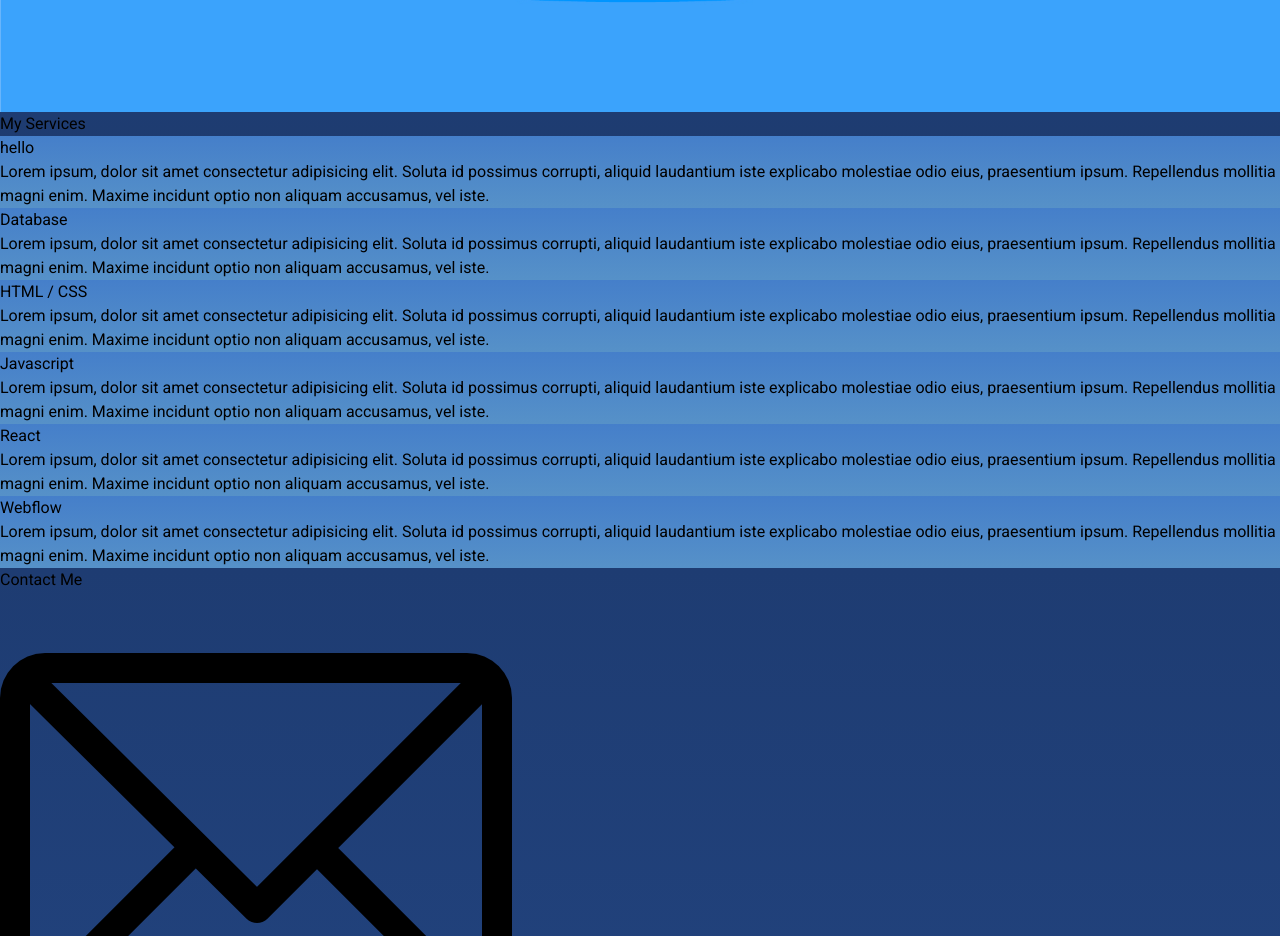
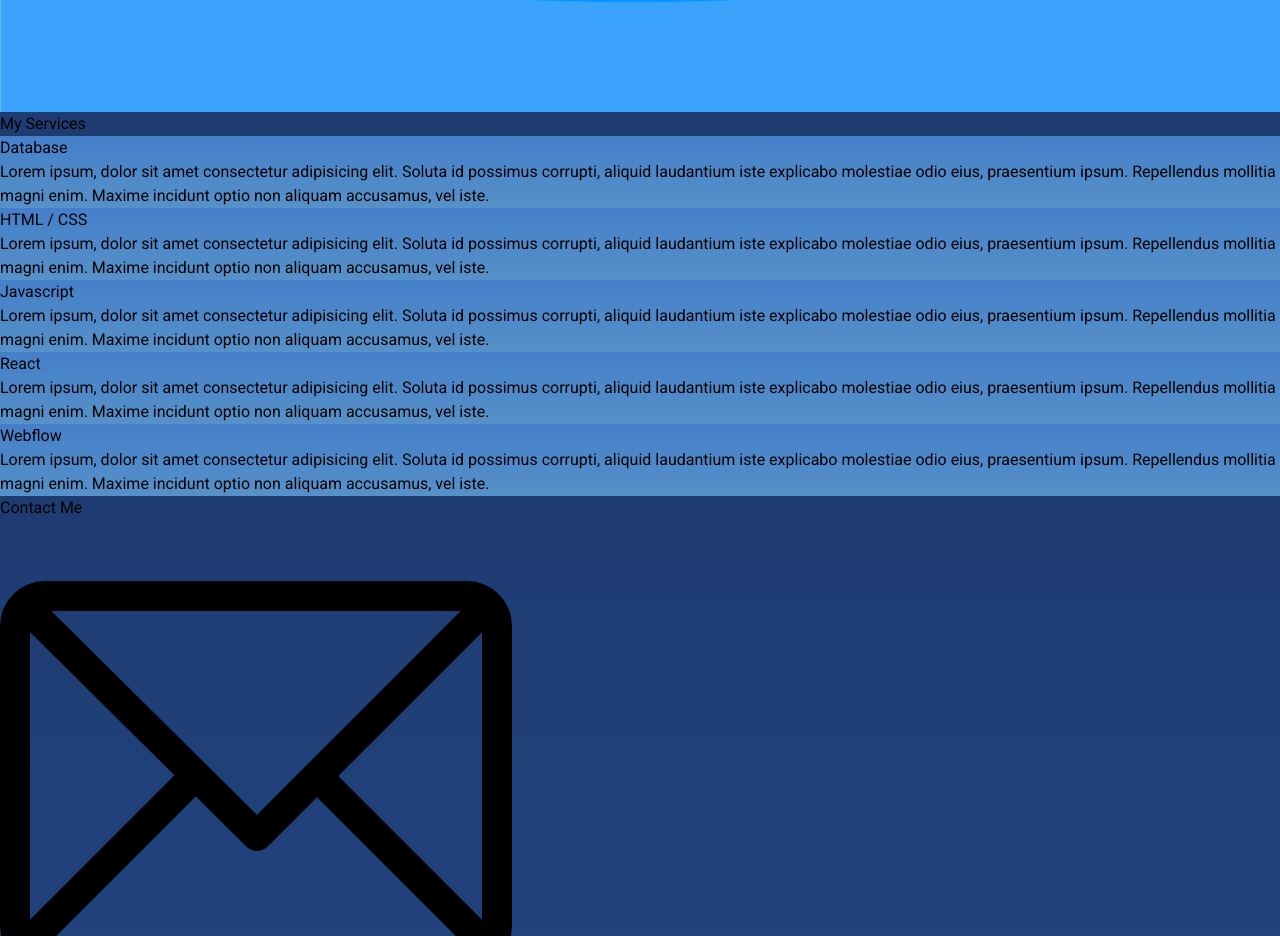
Before and after one commit to UzairAhmad1434/Portfolio-React, a React (Vite) app: page / in a window 1280 px wide. Shown: the part 2880-3816 px from the top of the page. Built offline with nearby package versions, Linux system fonts and the light colour scheme.

Commit message:
cards component

```diff
--- a/src/App.jsx
+++ b/src/App.jsx
@@ -50,27 +50,11 @@ function App() {
         <div className="main services w-full  flex flex-col  justify-center p-8">
           <h1 className='text-4xl p-4 ml-24 text-center'>My <span className='text-yellow-500'>Services</span></h1>
           <div className="cards flex flex-wrap gap-4 p-8 justify-center">
-            <Card card='hello' />
-            <div className='w-80 card p-8 m-2'>
-              <h1 className='text-yellow-400 text-center text-2xl' >Database</h1>
-              <p className='text-md text-center font-light'>Lorem ipsum, dolor sit amet consectetur adipisicing elit. Soluta id possimus corrupti, aliquid laudantium iste explicabo molestiae odio eius, praesentium ipsum. Repellendus mollitia magni enim. Maxime incidunt optio non aliquam accusamus, vel iste.</p>
-            </div>
-            <div className='w-80 card p-8 m-2'>
-              <h1 className='text-yellow-400 text-center text-2xl' >HTML / CSS</h1>
-              <p className='text-md text-center font-light'>Lorem ipsum, dolor sit amet consectetur adipisicing elit. Soluta id possimus corrupti, aliquid laudantium iste explicabo molestiae odio eius, praesentium ipsum. Repellendus mollitia magni enim. Maxime incidunt optio non aliquam accusamus, vel iste.</p>
-            </div>
-            <div className='w-80 card p-8 m-2'>
-              <h1 className='text-yellow-400 text-center text-2xl' >Javascript</h1>
-              <p className='text-md text-center font-light'>Lorem ipsum, dolor sit amet consectetur adipisicing elit. Soluta id possimus corrupti, aliquid laudantium iste explicabo molestiae odio eius, praesentium ipsum. Repellendus mollitia magni enim. Maxime incidunt optio non aliquam accusamus, vel iste.</p>
-            </div>
-            <div className='w-80 card p-8 m-2' >
-              <h1 className='text-yellow-400 text-center text-2xl' >React</h1>
-              <p className='text-md font-light text-center'>Lorem ipsum, dolor sit amet consectetur adipisicing elit. Soluta id possimus corrupti, aliquid laudantium iste explicabo molestiae odio eius, praesentium ipsum. Repellendus mollitia magni enim. Maxime incidunt optio non aliquam accusamus, vel iste.</p>
-            </div>
-            <div className='w-80 card p-8 m-2'>
-              <h1 className='text-yellow-400 text-center text-2xl' >Webflow</h1>
-              <p className='text-md font-light text-center'>Lorem ipsum, dolor sit amet consectetur adipisicing elit. Soluta id possimus corrupti, aliquid laudantium iste explicabo molestiae odio eius, praesentium ipsum. Repellendus mollitia magni enim. Maxime incidunt optio non aliquam accusamus, vel iste.</p>
-            </div>
+            <Card card='Database' />
+            <Card card='HTML / CSS' />
+            <Card card='Javascript' />
+            <Card card='React' />
+            <Card card='Webflow' />
           </div>
         </div>
         <div className="About_me contact w-full p-8 h-fit flex flex-col justify-center items-center">
```
